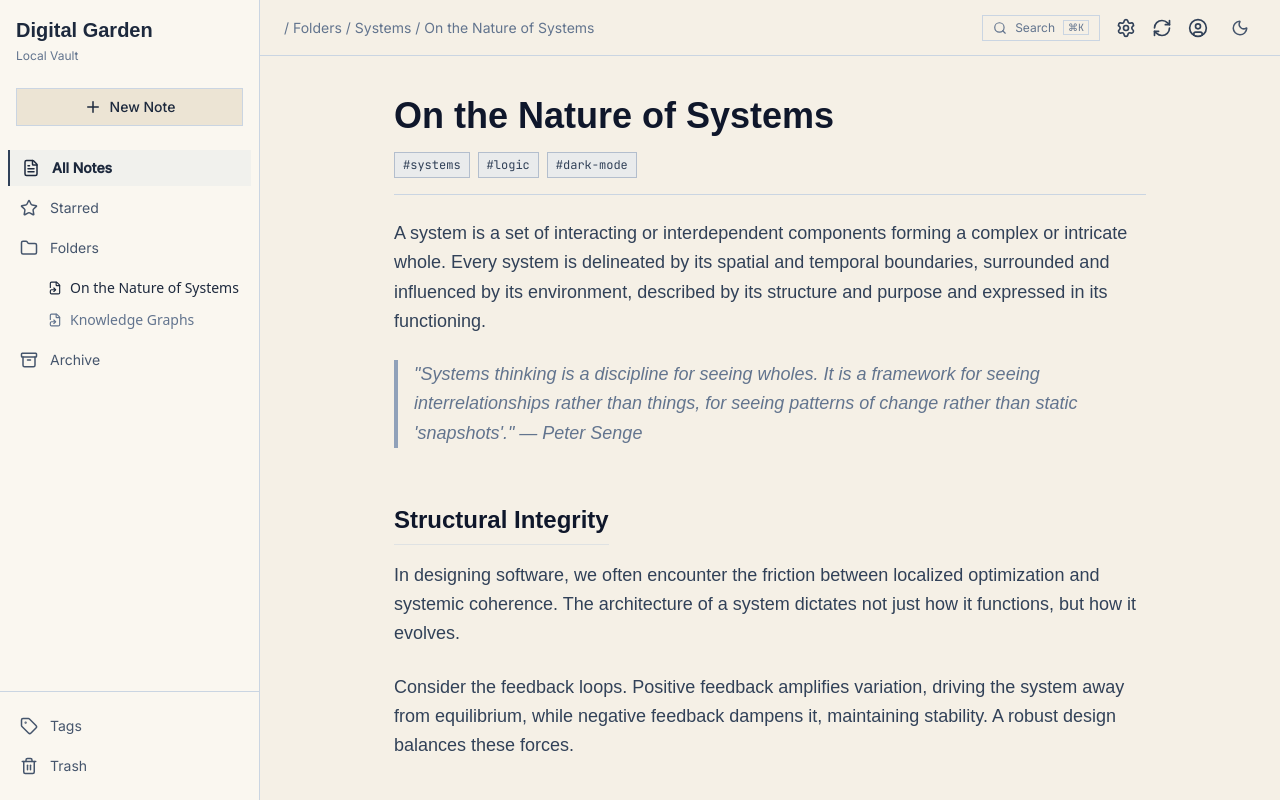
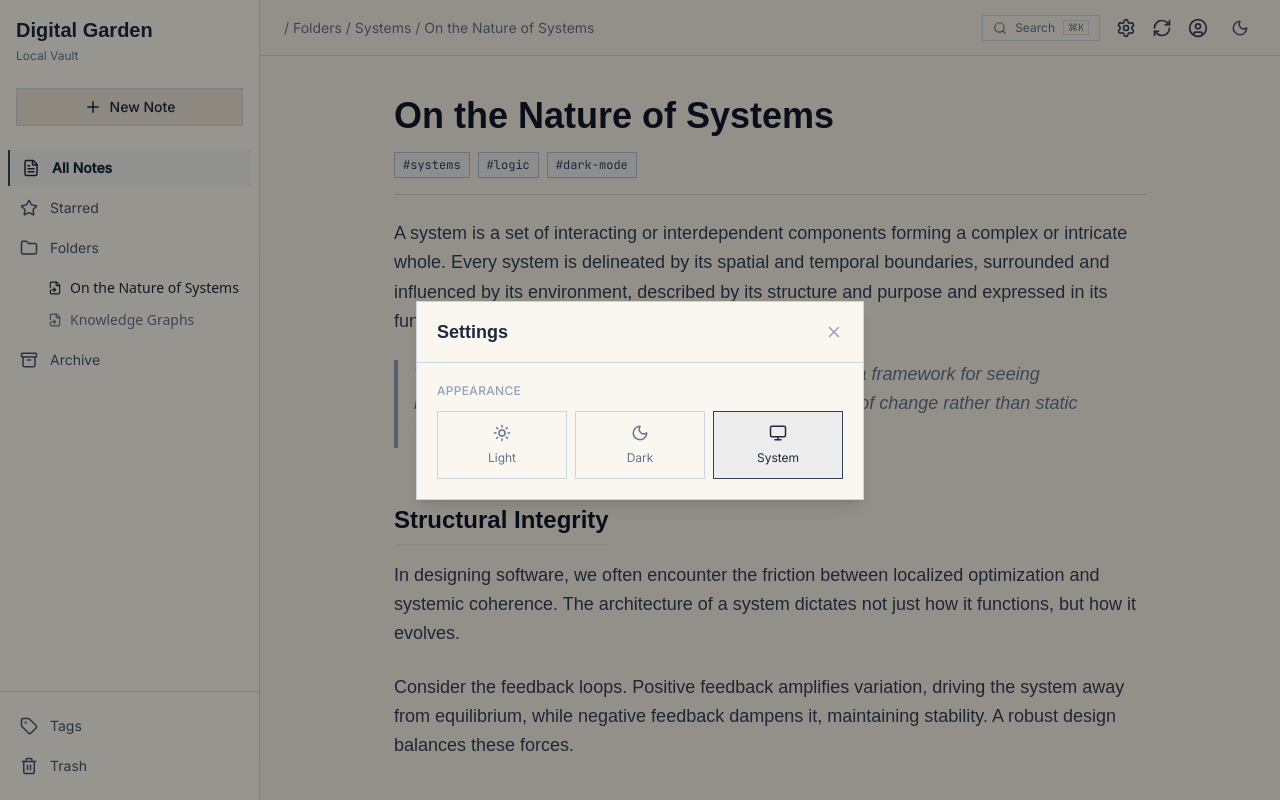
Before and after one commit to escursio675/Nova, a Next.js app in the folder nova/: page / in a window 1280 px wide. Both pictures are taken after a click on the icon 1126 px from the left and 27 px from the top of the page. Built offline with nearby package versions, Linux system fonts and the light colour scheme; a web font is replaced by a local one.

Commit message:
update: added settings modal

```diff
--- a/nova/app/components/Appshell.tsx
+++ b/nova/app/components/Appshell.tsx
@@ -12,6 +12,7 @@ interface AppShellProps {
   path?: string;
   onNewNote?: () => void;
   onOpenSearch: () => void;
+  onOpenSettings: () => void;
   notes: Note[];
   selectedNoteId: string | null;
   onSelectNote: (id: string) => void;
@@ -28,6 +29,7 @@ export default function AppShell({
   path,
   onNewNote,
   onOpenSearch,
+  onOpenSettings,
   notes,
   selectedNoteId,
   onSelectNote,
@@ -79,6 +81,7 @@ export default function AppShell({
             <Settings
               size={20}
               className="cursor-pointer transition-colors hover:text-slate-900 dark:hover:text-white"
+              onClick={onOpenSettings}
             />
             <RefreshCw
               size={20}
--- /dev/null
+++ b/nova/app/components/Settingspanel.tsx
@@ -0,0 +1,91 @@
+"use client";
+
+import { useEffect, useState } from "react";
+import { X, Sun, Moon, Monitor } from "lucide-react";
+import { getStoredChoice, setThemeChoice, type ThemeChoice } from "@/lib/theme";
+
+interface SettingsPanelProps {
+  open: boolean;
+  onClose: () => void;
+}
+
+const themeOptions: { value: ThemeChoice; label: string; icon: typeof Sun }[] = [
+  { value: "light", label: "Light", icon: Sun },
+  { value: "dark", label: "Dark", icon: Moon },
+  { value: "system", label: "System", icon: Monitor },
+];
+
+export default function SettingsPanel({ open, onClose }: SettingsPanelProps) {
+  const [choice, setChoice] = useState<ThemeChoice>("system");
+
+  // Sync with whatever's actually stored whenever the panel opens.
+  useEffect(() => {
+    if (open) setChoice(getStoredChoice());
+  }, [open]);
+
+  const handleSelect = (value: ThemeChoice) => {
+    setChoice(value);
+    setThemeChoice(value);
+  };
+
+  useEffect(() => {
+    const handleKeyDown = (e: KeyboardEvent) => {
+      if (e.key === "Escape") onClose();
+    };
+    if (open) window.addEventListener("keydown", handleKeyDown);
+    return () => window.removeEventListener("keydown", handleKeyDown);
+  }, [open, onClose]);
+
+  if (!open) return null;
+
+  return (
+    <div className="fixed inset-0 z-50 flex items-center justify-center bg-black/40 px-4">
+      <div className="absolute inset-0" onClick={onClose} />
+
+      <div className="relative w-full max-w-md border border-slate-300 bg-beige-50 shadow-lg dark:border-slate-700 dark:bg-slate-800">
+        <div className="flex items-center justify-between border-b border-slate-300 px-5 py-4 dark:border-slate-700">
+          <h2 className="font-serif text-lg font-semibold text-slate-800 dark:text-slate-200">
+            Settings
+          </h2>
+          <button
+            type="button"
+            onClick={onClose}
+            aria-label="Close settings"
+            className="text-slate-400 hover:text-slate-600 dark:hover:text-slate-200"
+          >
+            <X size={18} />
+          </button>
+        </div>
+
+        <div className="px-5 py-5">
+          <h3 className="mb-3 font-ui text-xs font-medium uppercase tracking-wide text-slate-400 dark:text-slate-500">
+            Appearance
+          </h3>
+
+          <div className="grid grid-cols-3 gap-2">
+            {themeOptions.map((opt) => {
+              const isActive = choice === opt.value;
+              return (
+                <button
+                  key={opt.value}
+                  type="button"
+                  onClick={() => handleSelect(opt.value)}
+                  className={`flex flex-col items-center gap-2 border px-3 py-3 font-ui text-xs transition-colors ${
+                    isActive
+                      ? "border-slate-700 bg-slate-300/30 text-slate-800 dark:border-slate-300 dark:bg-slate-700/40 dark:text-slate-100"
+                      : "border-slate-300 text-slate-500 hover:bg-slate-200/50 dark:border-slate-600 dark:text-slate-400 dark:hover:bg-slate-700/40"
+                  }`}
+                >
+                  <opt.icon size={18} />
+                  {opt.label}
+                </button>
+              );
+            })}
+          </div>
+
+          {/* Room for future sections — Editor, Account, Sync, etc. */}
+        </div>
+      </div>
+    </div>
+  );
+}
--- a/nova/app/components/ui/ThemeToggle.tsx
+++ b/nova/app/components/ui/ThemeToggle.tsx
@@ -2,35 +2,24 @@
 
 import { useEffect, useState } from "react";
 import { Moon, Sun } from "lucide-react";
-
-const STORAGE_KEY = "theme";
-
-type Theme = "light" | "dark";
-
-function applyTheme(theme: Theme) {
-  const root = document.documentElement;
-  if (theme === "dark") {
-    root.classList.add("dark");
-  } else {
-    root.classList.remove("dark");
-  }
-}
+import { resolveTheme, setThemeChoice, type ThemeChoice } from "@/lib/theme";
 
 export default function ThemeToggle() {
-  // Start undefined so we don't render the wrong icon before mount.
-  const [theme, setTheme] = useState<Theme | undefined>(undefined);
+  // Undefined until mount, so we don't render the wrong icon before hydration.
+  const [resolved, setResolved] = useState<"light" | "dark" | undefined>(
+    undefined
+  );
 
   useEffect(() => {
-    // On mount, read whatever the blocking script already applied to <html>.
+    // Read whatever the blocking script in layout.tsx already applied.
     const isDark = document.documentElement.classList.contains("dark");
-    setTheme(isDark ? "dark" : "light");
+    setResolved(isDark ? "dark" : "light");
   }, []);
 
   const toggle = () => {
-    const next: Theme = theme === "dark" ? "light" : "dark";
-    setTheme(next);
-    applyTheme(next);
-    localStorage.setItem(STORAGE_KEY, next);
+    const next: ThemeChoice = resolved === "dark" ? "light" : "dark";
+    setThemeChoice(next); // explicit choice — overrides "system" if that was set
+    setResolved(resolveTheme(next));
   };
 
   return (
@@ -38,12 +27,9 @@ export default function ThemeToggle() {
       type="button"
       onClick={toggle}
       aria-label="Toggle theme"
-      className="flex h-8 w-8 items-center justify-center rounded-full
-      text-slate-600 transition-colors hover:bg-slate-200/60 hover:text-slate-900
-      dark:text-slate-300 dark:hover:bg-slate-700/60 dark:hover:text-white"
+      className="flex h-8 w-8 items-center justify-center rounded-full text-slate-600 transition-colors hover:bg-slate-200/60 hover:text-slate-900 dark:text-slate-300 dark:hover:bg-slate-700/60 dark:hover:text-white"
     >
-      {/* Render nothing until mounted to avoid a hydration mismatch. */}
-      {theme === undefined ? null : theme === "dark" ? (
+      {resolved === undefined ? null : resolved === "dark" ? (
         <Sun size={18} />
       ) : (
         <Moon size={18} />
--- a/nova/app/page.tsx
+++ b/nova/app/page.tsx
@@ -8,12 +8,14 @@ import CommandPalette from "./components/Commandpalette";
 import TagBrowser from "./components/Tagbrowser";
 import { notes } from "@/lib/notes";
 import type { View } from "@/lib/view";
+import SettingsPanel from "./components/Settingspanel";
 
 export default function Home() {
   const [selectedNoteId, setSelectedNoteId] = useState<string | null>(
     notes[0]?.id ?? null
   );
   const [searchOpen, setSearchOpen] = useState(false);
+  const [settingsOpen, setSettingsOpen] = useState(false);
   const [view, setView] = useState<View>("notes");
   const [selectedTag, setSelectedTag] = useState<string | null>(null);
 
@@ -33,12 +35,12 @@ export default function Home() {
 
   const handleSelectNote = (id: string) => {
     setSelectedNoteId(id);
-    setView("notes"); // jumping to a note (e.g. from tag view or search) always switches back
+    setView("notes");
   };
 
   const handleChangeView = (nextView: View) => {
     setView(nextView);
-    if (nextView === "tags") setSelectedTag(null); // reset drill-down each time you open Tags
+    if (nextView === "tags") setSelectedTag(null);
   };
 
   return (
@@ -51,6 +53,7 @@ export default function Home() {
         view={view}
         onChangeView={handleChangeView}
         onOpenSearch={() => setSearchOpen(true)}
+        onOpenSettings={() => setSettingsOpen(true)}
         onNewNote={() => {
           // TODO: create a real note via API, push it into `notes`,
           // then setSelectedNoteId(newNote.id)
@@ -77,6 +80,11 @@ export default function Home() {
         notes={notes}
         onSelectNote={handleSelectNote}
       />
+
+      <SettingsPanel
+        open={settingsOpen}
+        onClose={() => setSettingsOpen(false)}
+      />
     </>
   );
 }
--- /dev/null
+++ b/nova/lib/theme.ts
@@ -0,0 +1,34 @@
+export type ThemeChoice = "light" | "dark" | "system";
+
+const STORAGE_KEY = "theme";
+
+export function getStoredChoice(): ThemeChoice {
+  if (typeof window === "undefined") return "system";
+  const stored = localStorage.getItem(STORAGE_KEY);
+  if (stored === "light" || stored === "dark" || stored === "system") {
+    return stored;
+  }
+  return "system";
+}
+
+export function getSystemPrefersDark(): boolean {
+  return (
+    typeof window !== "undefined" &&
+    window.matchMedia("(prefers-color-scheme: dark)").matches
+  );
+}
+
+/** Resolves a choice ("system" included) down to an actual light/dark value. */
+export function resolveTheme(choice: ThemeChoice): "light" | "dark" {
+  if (choice === "system") {
+    return getSystemPrefersDark() ? "dark" : "light";
+  }
+  return choice;
+}
+
+/** Applies the resolved theme to <html> and persists the choice. */
+export function setThemeChoice(choice: ThemeChoice) {
+  localStorage.setItem(STORAGE_KEY, choice);
+  const resolved = resolveTheme(choice);
+  document.documentElement.classList.toggle("dark", resolved === "dark");
+}
```
